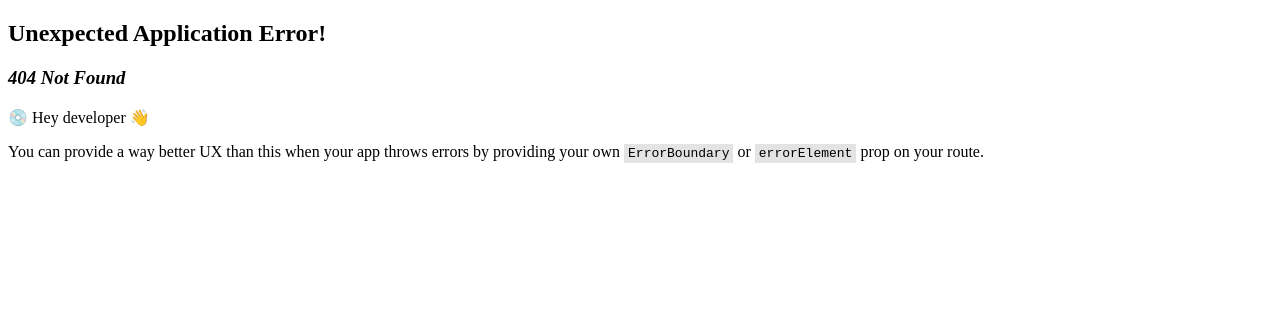
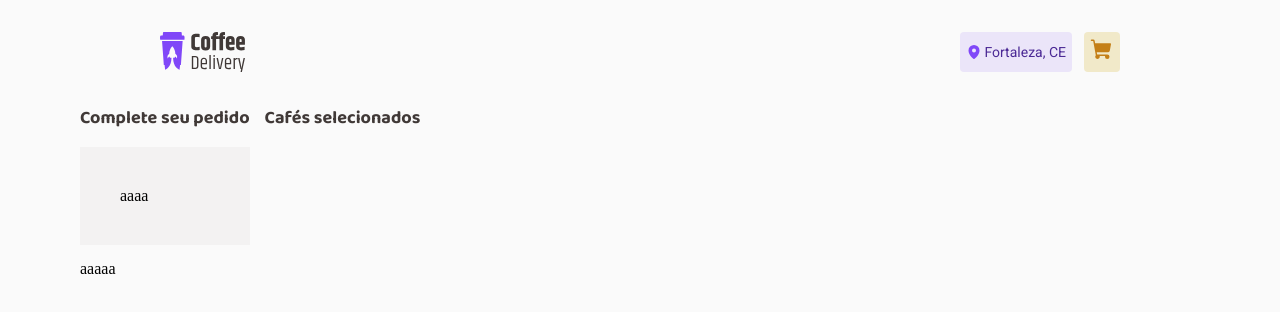
Before and after one commit to PauloVitorrr/coffe-delivery, a React (Vite) app: page /checkout in a window 1280 px wide. Before the commit this address had no page. Shown: the top 312 px of the page. Built offline with nearby package versions, Linux system fonts and the light colour scheme.

Commit message:
feat: Checkout page

```diff
--- a/src/main.tsx
+++ b/src/main.tsx
@@ -4,6 +4,7 @@ import App from "./App.tsx";
 import Home from "./pages/Home/index.tsx";
 import { createBrowserRouter, RouterProvider } from "react-router-dom";
 import { Success } from "./pages/Success/index.tsx";
+import Checkout from "./pages/Checkout/index.tsx";
 
 const router = createBrowserRouter([
   {
@@ -15,8 +16,8 @@ const router = createBrowserRouter([
         element: <Home />,
       },
       {
-        path: "/cart",
-        // element: <Cart />,
+        path: "/checkout",
+        element: <Checkout />,
       },
       {
         // path: "/order/:orderId/success",
--- /dev/null
+++ b/src/pages/Checkout/index.tsx
@@ -0,0 +1,18 @@
+import * as S from "./styles";
+
+export default function Checkout() {
+  return (
+    <S.Main>
+      <S.ContainerInfosOrder>
+        <S.TitlesOrder>Complete seu pedido</S.TitlesOrder>
+        <S.ContentInfosOrder>
+          <p>aaaa</p>
+        </S.ContentInfosOrder>
+        <p>aaaaa</p>
+      </S.ContainerInfosOrder>
+      <S.ContainerCoffeOrderSelect>
+        <S.TitlesOrder>Cafés selecionados</S.TitlesOrder>
+      </S.ContainerCoffeOrderSelect>
+    </S.Main>
+  );
+}
--- /dev/null
+++ b/src/pages/Checkout/styles.ts
@@ -0,0 +1,41 @@
+import styled from "styled-components";
+
+export const Main = styled.main`
+  display: flex;
+  gap: 15px;
+
+  max-width: 1120px;
+  margin: 0 auto;
+`;
+
+export const ContainerInfosOrder = styled.section`
+  display: flex;
+  flex-direction: column;
+  gap: 15px;
+`;
+
+export const ContainerCoffeOrderSelect = styled.section`
+  display: flex;
+  flex-direction: column;
+  gap: 15px;
+`;
+
+export const ContentCoffeOrderSelect = styled.div`
+  padding: 40px;
+  max-width: 448px;
+  width: 100%;
+  background-color: ${(props) => props.theme["base-card"]};
+`;
+
+export const TitlesOrder = styled.h6`
+  font-family: "Baloo 2", sans-serif;
+  font-size: 18px;
+  font-weight: 700;
+  text-align: left;
+  color: ${(props) => props.theme["base-subtitle"]};
+`;
+
+export const ContentInfosOrder = styled.div`
+  padding: 40px;
+  background-color: ${(props) => props.theme["base-card"]};
+`;
```
